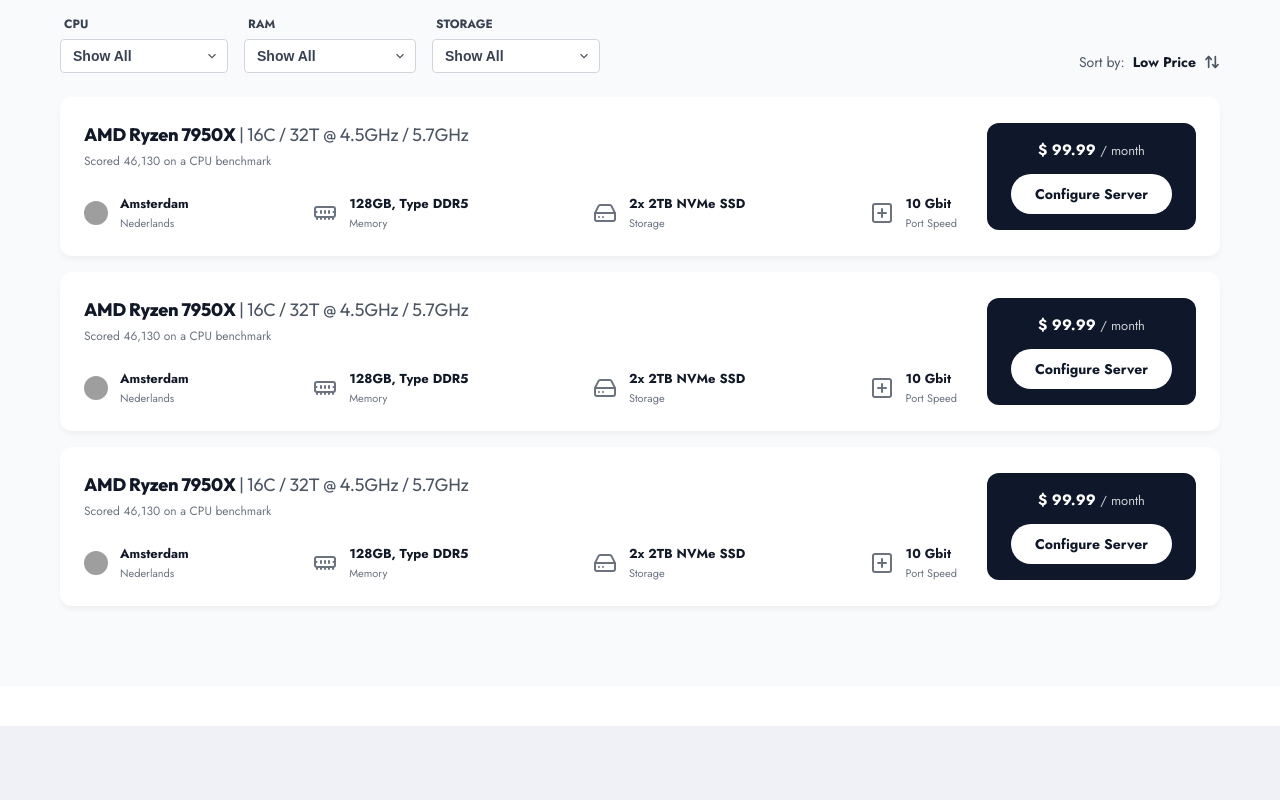
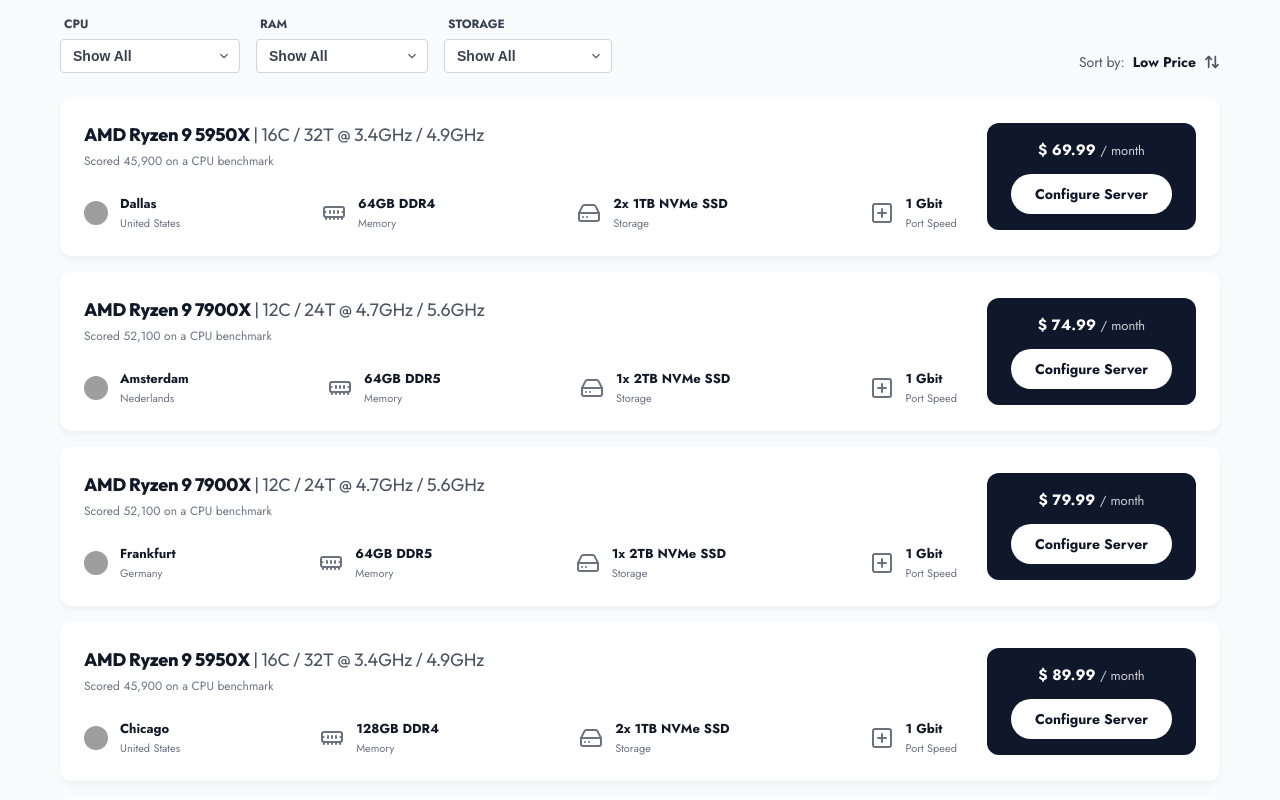
Before and after one commit to souiiii/Bytenia, a React (Vite) app: page /servers/rust in a window 1280 px wide. Shown: the part 1660-2460 px from the top of the page. Built offline with nearby package versions, Linux system fonts and the light colour scheme; grey boxes are pictures that could not be loaded; what react-world-flags would draw is missing.

Commit message:
feat: update server list with new configurations and regional locations

```diff
--- a/src/components/RustServersList/RustServersList.jsx
+++ b/src/components/RustServersList/RustServersList.jsx
@@ -21,26 +21,91 @@ export const serversData = [
     cpuModel: "AMD Ryzen 7950X",
     cpuDetails: "16C / 32T @ 4.5GHz / 5.7GHz",
     benchmark: "Scored 46,130 on a CPU benchmark",
+    countryCode: "gb",
+    city: "London",
+    country: "United Kingdom",
+    ram: "128GB, Type DDR5",
+    storage: "2x 2TB NVMe SSD",
+    network: "10 Gbit",
+    price: "$ 109.99",
+  },
+  {
+    id: 3,
+    cpuModel: "AMD Ryzen 9 5950X",
+    cpuDetails: "16C / 32T @ 3.4GHz / 4.9GHz",
+    benchmark: "Scored 45,900 on a CPU benchmark",
+    countryCode: "us",
+    city: "Dallas",
+    country: "United States",
+    ram: "64GB DDR4",
+    storage: "2x 1TB NVMe SSD",
+    network: "1 Gbit",
+    price: "$ 69.99",
+  },
+  {
+    id: 4,
+    cpuModel: "AMD Ryzen 9 5950X",
+    cpuDetails: "16C / 32T @ 3.4GHz / 4.9GHz",
+    benchmark: "Scored 45,900 on a CPU benchmark",
+    countryCode: "us",
+    city: "Chicago",
+    country: "United States",
+    ram: "128GB DDR4",
+    storage: "2x 1TB NVMe SSD",
+    network: "1 Gbit",
+    price: "$ 89.99",
+  },
+  {
+    id: 5,
+    cpuModel: "Intel Core i9-13900K",
+    cpuDetails: "24C / 32T @ 3.0GHz / 5.8GHz",
+    benchmark: "Scored 59,900 on a CPU benchmark",
+    countryCode: "us",
+    city: "Miami",
+    country: "United States",
+    ram: "64GB DDR5",
+    storage: "2x 2TB NVMe SSD",
+    network: "10 Gbit",
+    price: "$ 119.99",
+  },
+  {
+    id: 6,
+    cpuModel: "Intel Core i9-13900K",
+    cpuDetails: "24C / 32T @ 3.0GHz / 5.8GHz",
+    benchmark: "Scored 59,900 on a CPU benchmark",
+    countryCode: "au",
+    city: "Sydney",
+    country: "Australia",
+    ram: "128GB DDR5",
+    storage: "2x 2TB NVMe SSD",
+    network: "10 Gbit",
+    price: "$ 149.99",
+  },
+  {
+    id: 7,
+    cpuModel: "AMD Ryzen 9 7900X",
+    cpuDetails: "12C / 24T @ 4.7GHz / 5.6GHz",
+    benchmark: "Scored 52,100 on a CPU benchmark",
+    countryCode: "de",
+    city: "Frankfurt",
+    country: "Germany",
+    ram: "64GB DDR5",
+    storage: "1x 2TB NVMe SSD",
+    network: "1 Gbit",
+    price: "$ 79.99",
+  },
+  {
+    id: 8,
+    cpuModel: "AMD Ryzen 9 7900X",
+    cpuDetails: "12C / 24T @ 4.7GHz / 5.6GHz",
+    benchmark: "Scored 52,100 on a CPU benchmark",
     countryCode: "nl",
     city: "Amsterdam",
     country: "Nederlands",
-    ram: "128GB, Type DDR5",
-    storage: "2x 2TB NVMe SSD",
-    network: "10 Gbit",
-    price: "$ 99.99",
-  },
-  {
-    id: 3,
-    cpuModel: "AMD Ryzen 7950X",
-    cpuDetails: "16C / 32T @ 4.5GHz / 5.7GHz",
-    benchmark: "Scored 46,130 on a CPU benchmark",
-    countryCode: "nl",
-    city: "Amsterdam",
-    country: "Nederlands",
-    ram: "128GB, Type DDR5",
-    storage: "2x 2TB NVMe SSD",
-    network: "10 Gbit",
-    price: "$ 99.99",
+    ram: "64GB DDR5",
+    storage: "1x 2TB NVMe SSD",
+    network: "1 Gbit",
+    price: "$ 74.99",
   }
 ];
 
```
